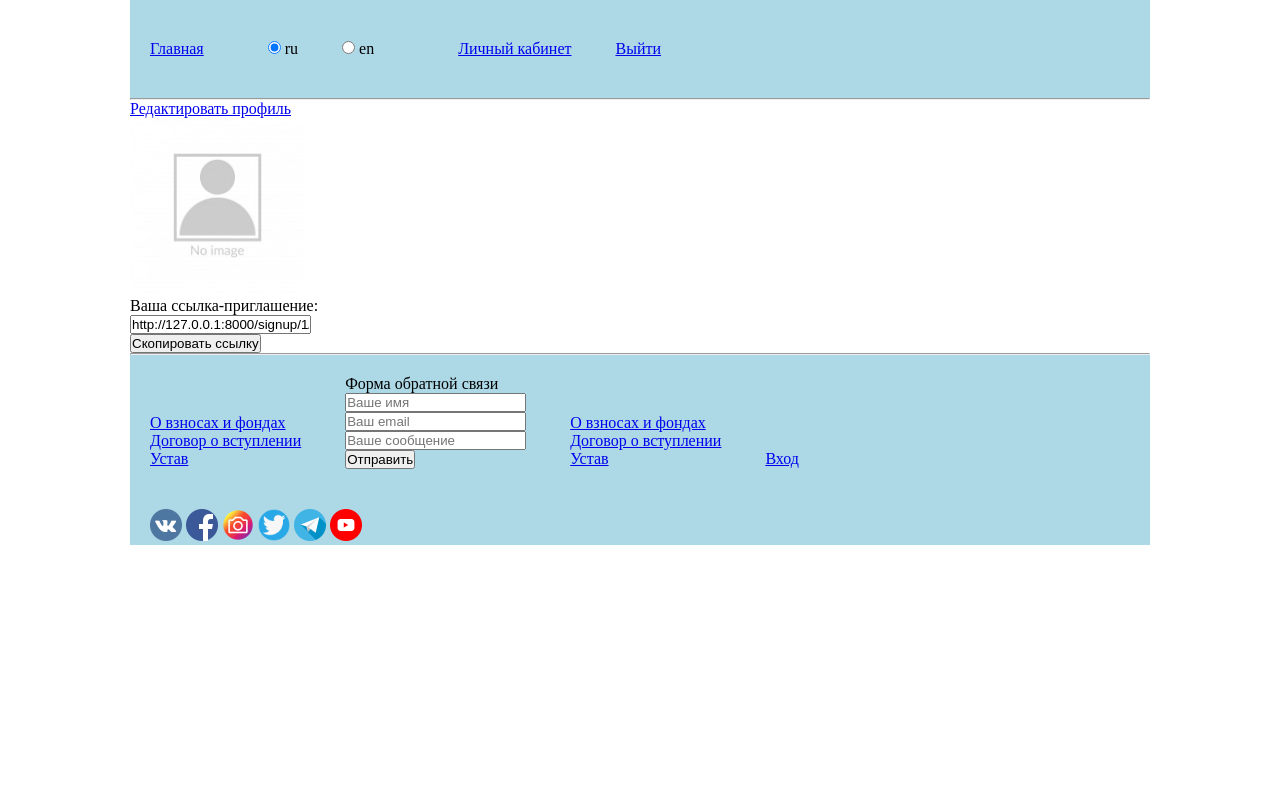
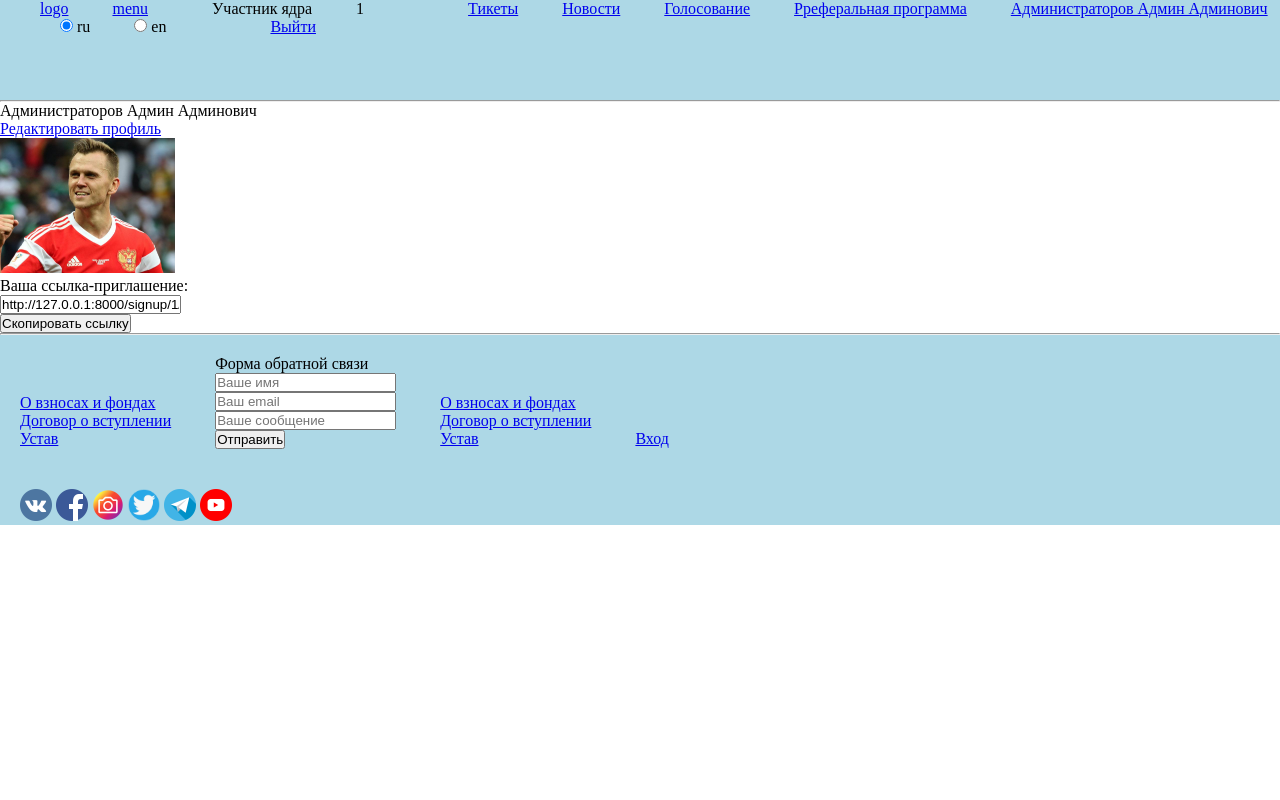
Before and after one commit to andryplekhanov/business-platform, a Django app: page /profile/ in a window 1280 px wide. Run offline with Django 3.2, Linux system fonts and the light colour scheme; a user stored in the database is signed in; data comes from the database, SQL or seed files in the repository; some libraries are stand-ins or nearby versions.

Commit message:
наполнение хедера

```diff
--- a/app_users/admin.py
+++ b/app_users/admin.py
@@ -7,8 +7,8 @@ from .models import CustomUser
 
 
 class CustomUserAdmin(admin.ModelAdmin):  # чтобы в админке отобразить древовидную структуру, нужно унаследовать от DjangoMpttAdmin
-    list_display = ('id', 'email', 'full_name', 'get_referer', 'is_verified', 'is_freelancer', 'can_invite_referrals', 'date_joined')
-    list_filter = ('date_joined', 'is_staff', 'is_active', 'is_core', 'is_verified', 'is_freelancer', 'can_invite_referrals')
+    list_display = ('id', 'email', 'full_name', 'get_referer', 'status', 'is_core', 'date_joined')
+    list_filter = ('date_joined', 'is_staff', 'is_active', 'is_core', 'status')
     search_fields = ('id', 'email', 'full_name', 'parent__full_name', 'parent__email')
     readonly_fields = ['date_joined', 'get_referrals', 'referral_url', 'parent']
     save_on_top = True
--- a/app_users/models.py
+++ b/app_users/models.py
@@ -12,14 +12,18 @@ from .validators import avatar_size_validate
 
 
 class CustomUser(AbstractBaseUser, MPTTModel, PermissionsMixin):
+    STATUS_CHOICES = (
+        ("0", _("Участник Заказчик")),
+        ("1", _("Кандидат")),
+        ("2", _("Участник Фрилансер")),
+    )
+
     email = models.EmailField(_('email'), unique=True, db_index=True)
     full_name = models.CharField(_('ФИО'), max_length=255, blank=True, db_index=True)
+    status = models.CharField(_('статус'), max_length=30, choices=STATUS_CHOICES, default="0", db_index=True)
     date_joined = models.DateTimeField(_('дата регистрации'), auto_now_add=True, db_index=True)
     is_active = models.BooleanField(_('является активным'), default=True)
-    is_verified = models.BooleanField(_('прошел верификацию личности'), default=False)
     is_staff = models.BooleanField(default=False, verbose_name=_('является сотрудником'))
-    is_freelancer = models.BooleanField(default=False, verbose_name=_('является фрилансером'), db_index=True)
-    can_invite_referrals = models.BooleanField(default=False, verbose_name=_('может приглашать рефералов'), db_index=True)
     is_core = models.BooleanField(default=False, verbose_name=_('входит в ядро'), db_index=True)
     parent = TreeForeignKey('self', on_delete=models.PROTECT, null=True, blank=True, related_name='children',
                             db_index=True, verbose_name=_('родитель'))
@@ -48,7 +52,7 @@ class CustomUser(AbstractBaseUser, MPTTModel, PermissionsMixin):
         return self.email
 
     def get_referral_url(self):
-        if self.can_invite_referrals:
+        if self.status == '2' or self.is_core:
             return reverse('signup', args=[self.pk])
         return None
 
--- a/app_users/templates/app_users/_base.html
+++ b/app_users/templates/app_users/_base.html
@@ -37,24 +37,9 @@
                 padding: 0;
             }
 
-            .clearfix {
-                *zoom: 1;
-            }
-
-            .clearfix:before,
-            .clearfix:after {
-                display: table;
-                content: "";
-                line-height: 0;
-            }
-
-            .clearfix:after {
-                clear: both;
-            }
-
             html,
             body {
-                width: 1020px;
+                max-width: 1920px;
                 height: 100%;
                 margin: 0 auto;
             }
--- a/app_users/templates/app_users/header.html
+++ b/app_users/templates/app_users/header.html
@@ -3,8 +3,47 @@
 
 <header>
     <div>
-        <a href="{% url 'home' %}">{% trans 'Главная' %}</a>
+        <div>
+            <a href="{% url 'home' %}">logo</a>
         </div>
+        <div>
+            <a href="{% url 'home' %}">menu</a>
+        </div>
+        <div>
+            {% if request.user.is_authenticated %}
+                {% if request.user.is_core %}
+                    <div>{% trans "Участник ядра" %}</div>
+                {% else %}
+                    <div>{{ request.user.get_status_display }}</div>
+                {% endif %}
+                <div>{{ request.user.id }}</div>
+            {% endif %}
+        </div>
+    </div>
+
+    <div>
+        <div><a href="#">{% trans "Тикеты" %}</a></div>
+
+        <div><a href="#">{% trans "Новости" %}</a></div>
+
+        <div><a href="{% url 'polls-list' %}">{% trans "Голосование" %}</a></div>
+
+        <div><a href="#">{% trans "Рреферальная программа" %}</a></div>
+
+        <div>
+            {% if request.user.is_authenticated %}
+                {% if request.user.full_name %}
+                    <a href="{% url 'profile' %}">
+                        {{ request.user.full_name }}
+                    </a>
+                {% else %}
+                    <a href="{% url 'profile' %}">
+                        {% trans "Личный кабинет" %}
+                    </a>
+                {% endif %}
+            {% endif %}
+        </div>
+
         <div>
             <form action="{% url 'set_language' %}" method="post">
                 {% csrf_token %}
@@ -20,19 +59,9 @@
                 {% endfor %}
             </form>
         </div>
+
         <div>
             {% if request.user.is_authenticated %}
-            <div>
-                {% if request.user.full_name %}
-                    <a href="{% url 'profile' %}">
-                        {{ request.user.full_name }}
-                    </a>
-                {% else %}
-                    <a href="{% url 'profile' %}">
-                        {% trans "Личный кабинет" %}
-                    </a>
-                {% endif %}
-            </div>
                 <div>
                     <a href="{% url 'logout' %}">
                         {% trans "Выйти" %}
@@ -46,17 +75,28 @@
                 </div>
             {% endif %}
         </div>
-
+    </div>
 
 
 <!--    !!! ВЕРСТАЛЬЩИКУ: удалить отсюда нижеследующие стили при вёрстке  -->
     <style>
         header {
+            {#position: fixed;#}
+            {#z-index: 1;#}
+            min-height: 100px;
+            max-width: 1920px;
+            width: 100%;
             background-color: lightblue;
+            margin: 0 auto;
         }
 
         header div {
-            display: inline-block;
+            display: inline;
+            margin: 20px;
+        }
+
+        header div form {
+            display: inline;
             margin: 20px;
         }
 
--- a/app_users/templates/app_users/profile.html
+++ b/app_users/templates/app_users/profile/profile.html
@@ -17,7 +17,7 @@
         {% endif %}
     </div>
     <div>
-        {% if user.can_invite_referrals %}
+        {% if user.status == '2' %}
             <div>
                 <p>{% trans 'Ваша ссылка-приглашение:' %}</p>
                 <input type="url" value="http://127.0.0.1:8000{{ user.get_referral_url }}" id="refLink" readonly>
--- a/app_users/views.py
+++ b/app_users/views.py
@@ -23,13 +23,14 @@ class IndexView(TemplateView):
 
     def get_context_data(self, *, object_list=None, **kwargs):
         context = super().get_context_data(**kwargs)
+        # print('\n', self.request.user.status.value)
         return context
 
 
 class SignUp(generic.CreateView):
     form_class = CustomUserCreationForm
     success_url = reverse_lazy("login")
-    template_name = "app_users/signup.html"
+    template_name = "app_users/profile/signup.html"
     extra_context = {'title': _('Регистрация'), 'current_elem': 'signup'}
 
     def get(self, request, *args, **kwargs):
@@ -38,7 +39,7 @@ class SignUp(generic.CreateView):
         except ObjectDoesNotExist:
             return redirect('signup_error')
 
-        if not referrer.can_invite_referrals:
+        if referrer.status != '2' and not referrer.is_core:
             return redirect('signup_error')
 
         if request.user.id == referrer.id:
@@ -49,19 +50,19 @@ class SignUp(generic.CreateView):
     def post(self, request, *args, **kwargs):
         form = CustomUserCreationForm(request.POST)
         referrer = User.objects.get(id=kwargs.get('pk'))
-        if not referrer.can_invite_referrals:
+        if referrer.status != '2' and not referrer.is_core:
             raise PermissionDenied(_('Данная ссылка-приглашение невалидна'))
         if form.is_valid():
             instance = form.save(commit=False)
             instance.parent = referrer
-            instance.is_freelancer = True
+            instance.status = '1'
             instance.save()
             return redirect('login')
         return super().post(request, *args, **kwargs)
 
 
 class LogInView(LoginView):
-    template_name = 'app_users/login.html'
+    template_name = 'app_users/profile/login.html'
     authentication_form = UserLoginForm
     next_page = reverse_lazy('home')
     extra_context = {'title': _('Вход'), 'current_elem': 'login'}
@@ -71,7 +72,7 @@ class LogInView(LoginView):
 def account_view(request):
     return render(
         request,
-        'app_users/profile.html',
+        'app_users/profile/profile.html',
         {'user': request.user, 'title': _('Личный кабинет'), 'current_elem': 'profile'}
     )
 
@@ -79,7 +80,7 @@ def account_view(request):
 def signup_error(request):
     return render(
         request,
-        'app_users/signup_error.html',
+        'app_users/profile/signup_error.html',
         {'title': _('Регистрация не возможна'), 'current_elem': 'signup_error'}
     )
 
@@ -88,7 +89,7 @@ class EditProfileView(LoginRequiredMixin, UpdateView):
     raise_exception = True
     form_class = CustomUserChangeForm
     model = User
-    template_name = 'app_users/edit_profile.html'
+    template_name = 'app_users/profile/edit_profile.html'
     success_url = reverse_lazy('profile')
     extra_context = {'title': _('Редактировать профиль'), 'current_elem': 'edit_profile'}
 
@@ -118,19 +119,19 @@ class LogOutView(LogoutView):
 
 
 class ResetPasswordView(PasswordResetView):
-    email_template_name = 'app_users/password_reset_email.html'
-    template_name = 'app_users/password_reset_form.html'
+    email_template_name = 'app_users/profile/password_reset_email.html'
+    template_name = 'app_users/profile/password_reset_form.html'
     form_class = ResetPasswordForm
     extra_context = {'title': _('Сброс пароля'), 'current_elem': 'password_reset'}
 
 
 class ResetPasswordDoneView(PasswordResetDoneView):
-    template_name = 'app_users/password_reset_done.html'
+    template_name = 'app_users/profile/password_reset_done.html'
     extra_context = {'title': _('Сброс пароля'), 'current_elem': 'password_reset_done'}
 
 
 class ResetPasswordConfirmView(PasswordResetConfirmView):
-    template_name = 'app_users/password_reset_confirm.html'
+    template_name = 'app_users/profile/password_reset_confirm.html'
     form_class = PasswordSetForm
     post_reset_login = False
     extra_context = {'title': _('Создание нового пароля'), 'current_elem': 'password_reset_confirm'}
@@ -140,5 +141,5 @@ class ResetPasswordConfirmView(PasswordResetConfirmView):
 
 
 class ResetPasswordCompleteView(PasswordResetCompleteView):
-    template_name = 'app_users/password_reset_complete.html'
+    template_name = 'app_users/profile/password_reset_complete.html'
     extra_context = {'title': _('Новый пароль успешно создан'), 'current_elem': 'password_reset_complete'}
```
Also changed, not shown: app_users/migrations/0003_remove_customuser_is_freelancer_customuser_status.py (added), app_users/migrations/0004_remove_customuser_is_verified.py (added), app_users/migrations/0005_remove_customuser_can_invite_referrals.py (added), app_users/templates/app_users/profile/edit_profile.html (renamed from app_users/templates/app_users/edit_profile.html), app_users/templates/app_users/profile/login.html (renamed from app_users/templates/app_users/login.html), app_users/templates/app_users/profile/password_reset_complete.html (renamed from app_users/templates/app_users/password_reset_complete.html), app_users/templates/app_users/profile/password_reset_confirm.html (renamed from app_users/templates/app_users/password_reset_confirm.html), app_users/templates/app_users/profile/password_reset_done.html (renamed from app_users/templates/app_users/password_reset_done.html), app_users/templates/app_users/profile/password_reset_email.html (renamed from app_users/templates/app_users/password_reset_email.html), app_users/templates/app_users/profile/password_reset_form.html (renamed from app_users/templates/app_users/password_reset_form.html), app_users/templates/app_users/profile/signup.html (renamed from app_users/templates/app_users/signup.html), app_users/templates/app_users/profile/signup_error.html (renamed from app_users/templates/app_users/signup_error.html), db.sqlite3, media/avatars/node_415574_1653686029.jpg (added). Lines whose indentation alone changed are shown as unchanged.
